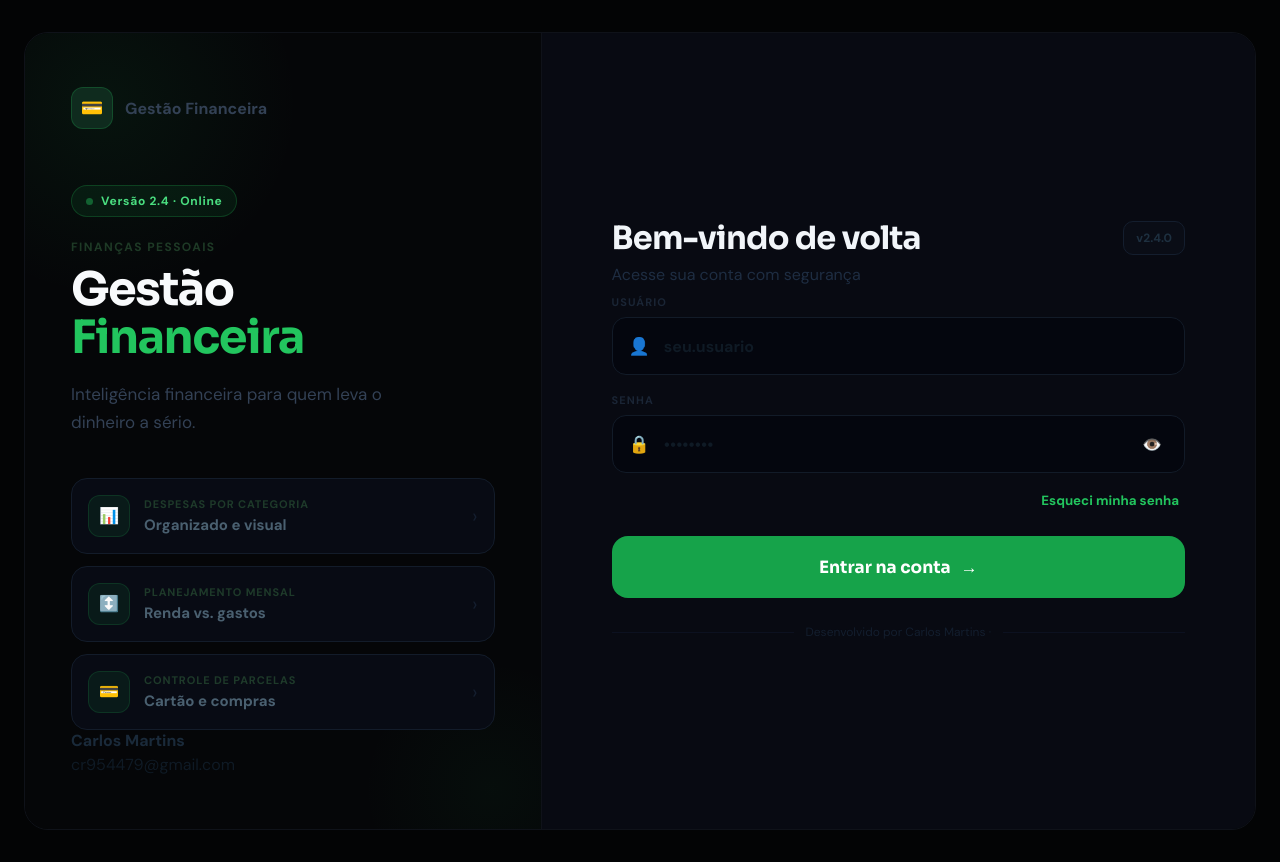
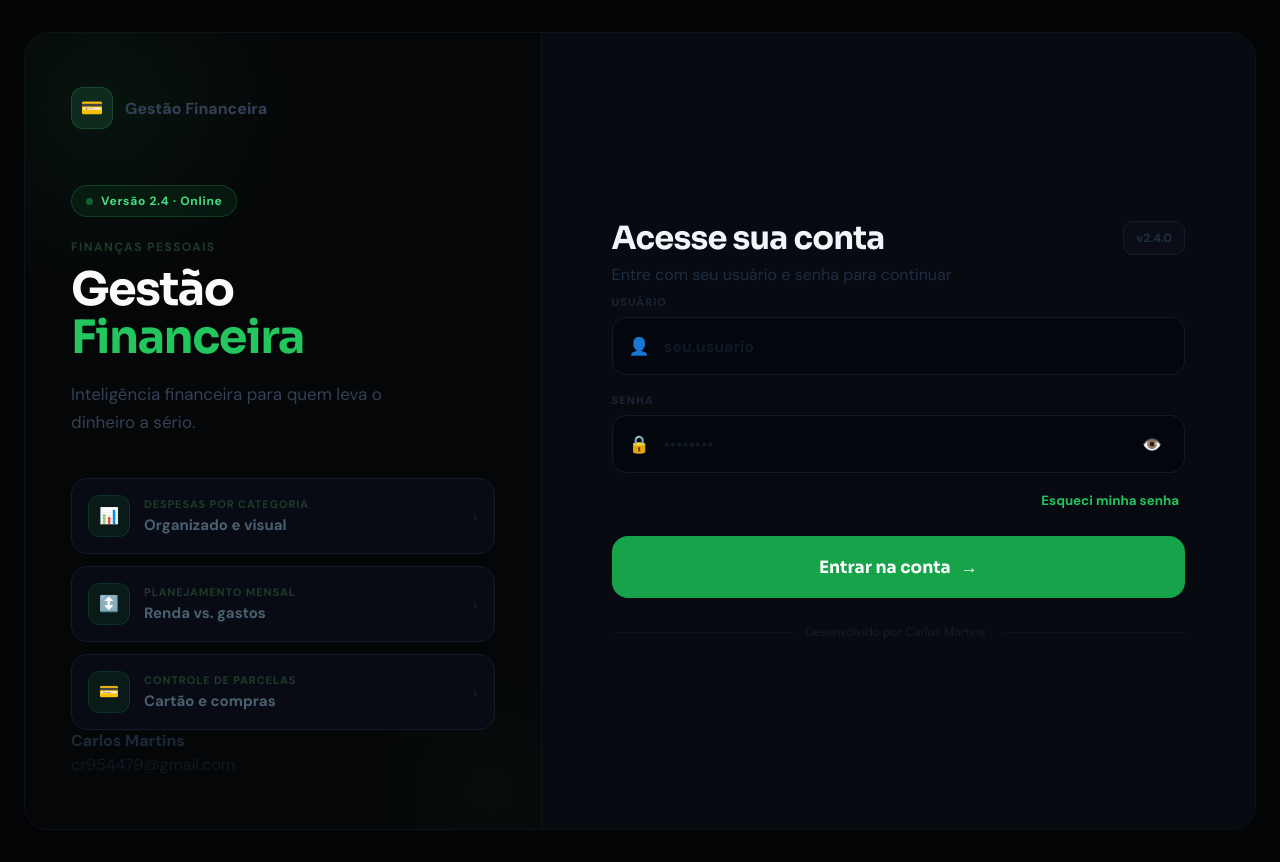
Before and after one commit to carlosmartins-ti/Controle-financeiro-martins-2.0, a FastAPI app: page / in a window 1280 px wide. Run offline with FastAPI, Linux system fonts and the light colour scheme.

Commit message:
Update login.html

```diff
--- a/templates/login.html
+++ b/templates/login.html
@@ -128,8 +128,8 @@
 
         <div class="gf-form-top">
           <div>
-            <h2 class="gf-form-h">Bem-vindo de volta</h2>
-            <p class="gf-form-sub">Acesse sua conta com segurança</p>
+            <h2 class="gf-form-h">Acesse sua conta</h2>
+            <p class="gf-form-sub">Entre com seu usuário e senha para continuar</p>
           </div>
           <span class="gf-version">v2.4.0</span>
         </div>
```
